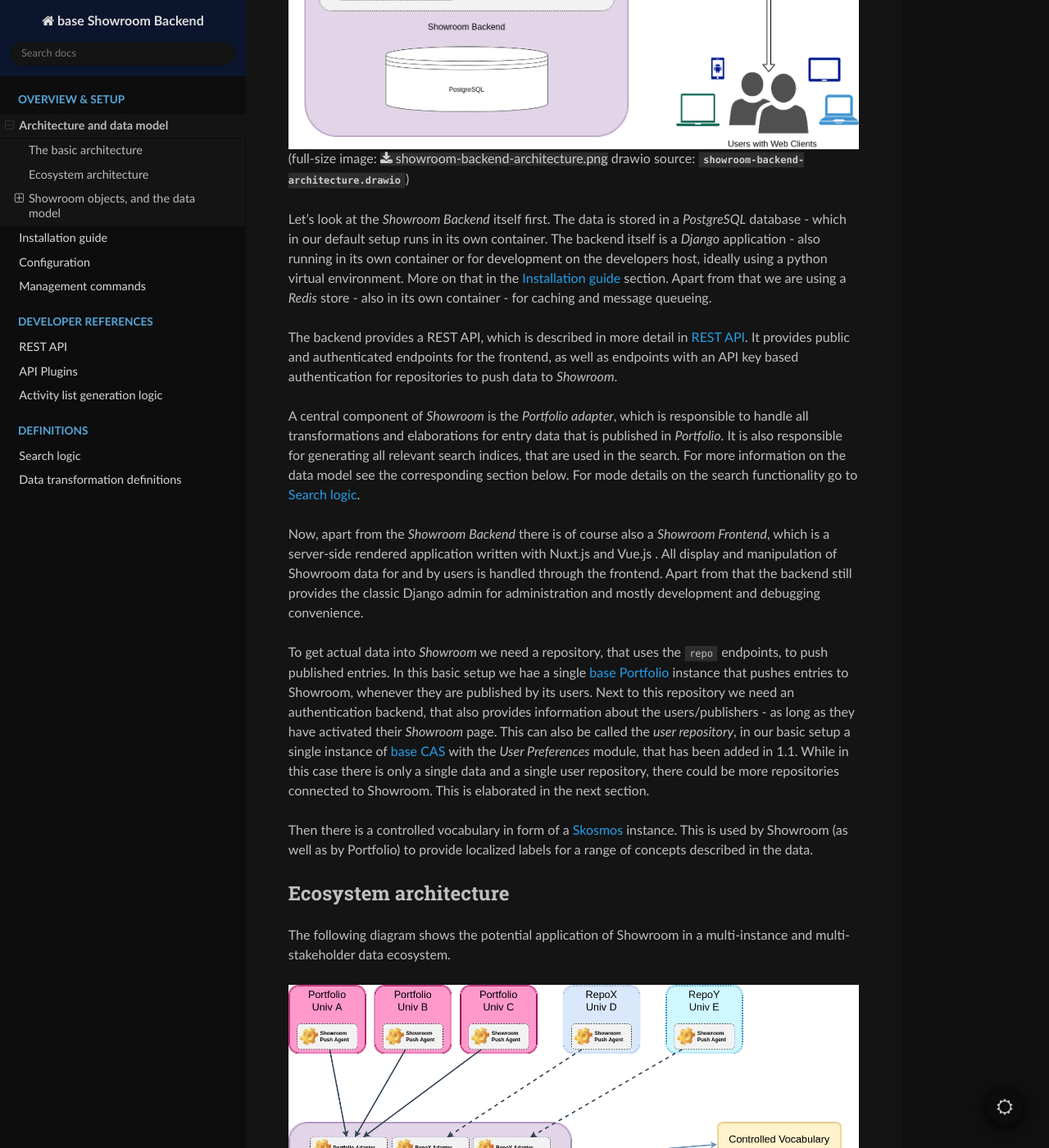
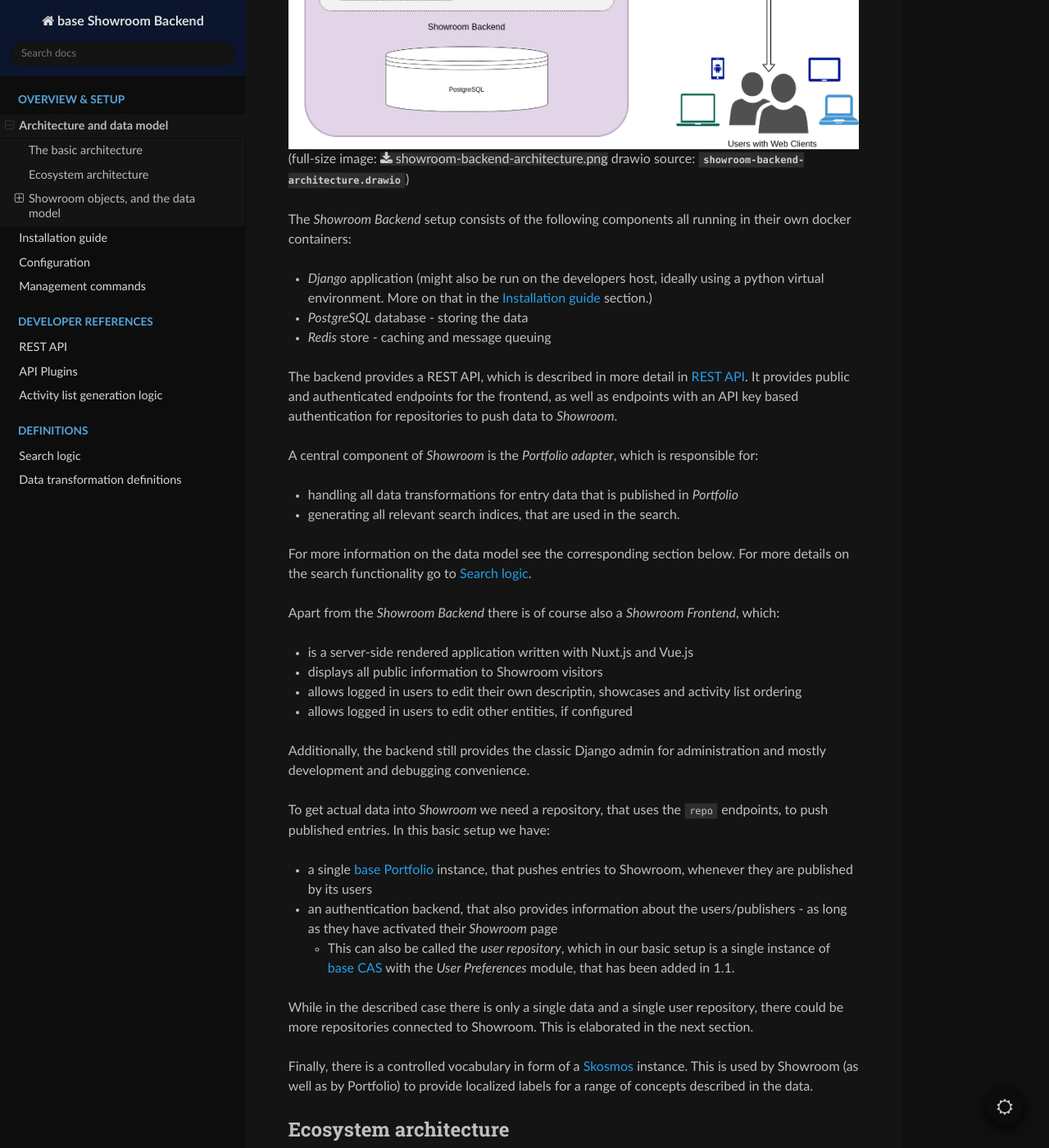
Before and after one commit to base-angewandte/showroom-backend, a Sphinx documentation site: the page built from docs/source/architecture.md, in a window 1280 px wide and 1400 px high, scrolled down 962 px. Shown: the whole window at 82% size. Built offline with Sphinx 7.4.7 and the Read the Docs theme 2.0.0, drawn with Linux system fonts in a browser that asks for light colours.

Commit message:
~ improve architecture section in docs

```diff
--- a/docs/source/architecture.md
+++ b/docs/source/architecture.md
@@ -27,43 +27,54 @@
 (full-size image: [](showroom-backend-architecture.png)
 drawio source: [](showroom-backend-architecture.drawio))
 
-Let's look at the _Showroom Backend_ itself first. The data is stored in a
-_PostgreSQL_ database - which in our default setup runs in its own container. The
-backend itself is a _Django_ application - also running in its own container or for
-development on the developers host, ideally using a python virtual environment. More
-on that in the [](./install.md) section. Apart from that we are using a
-_Redis_ store - also in its own container - for caching and message queueing.
+The _Showroom Backend_ setup consists of the following components all running in their
+own docker containers:
+
+* _Django_ application (might also be run on the developers host, ideally using a python
+  virtual environment. More on that in the [](./install.md) section.)
+* _PostgreSQL_ database - storing the data
+* _Redis_ store - caching and message queuing
 
 The backend provides a REST API, which is described in more detail in [](./rest_api.md).
 It provides public and authenticated endpoints for the frontend, as well as
 endpoints with an API key based authentication for repositories to push data to
 _Showroom_.
 
-A central component of _Showroom_ is the _Portfolio adapter_, which is responsible
-to handle all transformations and elaborations for entry data that is published in
-_Portfolio_. It is also responsible for generating all relevant search indices, that
-are used in the search. For more information on the data model see the corresponding
-section below. For mode details on the search functionality go to [](./search_logic.md).
+A central component of _Showroom_ is the _Portfolio adapter_, which is responsible for:
 
-Now, apart from the _Showroom Backend_ there is of course also a _Showroom Frontend_,
-which is a server-side rendered application written with Nuxt.js and Vue.js . All
-display and manipulation of Showroom data for and by users is handled through the
-frontend. Apart from that the backend still provides the classic Django admin for
-administration and mostly development and debugging convenience.
+* handling all data transformations for entry data that is published in _Portfolio_
+* generating all relevant search indices, that are used in the search.
+
+For more information on the data model see the corresponding section below. For more
+details on the search functionality go to [](./search_logic.md).
+
+Apart from the _Showroom Backend_ there is of course also a _Showroom Frontend_, which:
+
+* is a server-side rendered application written with Nuxt.js and Vue.js
+* displays all public information to Showroom visitors
+* allows logged in users to edit their own descriptin, showcases and activity list
+  ordering
+* allows logged in users to edit other entities, if configured
+
+Additionally, the backend still provides the classic Django admin for administration
+and mostly development and debugging convenience.
 
 To get actual data into _Showroom_ we need a repository, that uses the
-`repo` endpoints, to push published entries. In this basic setup we hae a single
-[base Portfolio](https://github.com/base-angewandte/portfolio-backend) instance
-that pushes entries to Showroom, whenever they are published
-by its users. Next to this repository we need an authentication backend, that
-also provides information about the users/publishers - as long as they have activated
-their _Showroom_ page. This can also be called the _user repository_, in our basic setup
-a single instance of [base CAS](https://github.com/base-angewandte/cas) with the
-_User Preferences_ module, that has been added in 1.1. While in this case there is only a single data and a single user repository, there
-could be more repositories connected to Showroom. This is elaborated in the next
+`repo` endpoints, to push published entries. In this basic setup we have:
+
+* a single [base Portfolio](https://github.com/base-angewandte/portfolio-backend)
+  instance, that pushes entries to Showroom, whenever they are published by its users
+* an authentication backend, that also provides information about the users/publishers -
+  as long as they have activated their _Showroom_ page
+  * This can also be called the _user repository_, which in our basic setup is a single
+    instance of [base CAS](https://github.com/base-angewandte/cas) with the
+    _User Preferences_ module, that has been added in 1.1.
+
+While in the described case there is only a single data and a single user repository,
+there could be more repositories connected to Showroom. This is elaborated in the next
 section.
 
-Then there is a controlled vocabulary in form of a [Skosmos](http://www.skosmos.org/)
+Finally, there is a controlled vocabulary in form of a [Skosmos](http://www.skosmos.org/)
 instance. This is used by Showroom (as well as by Portfolio) to provide localized labels
 for a range of concepts described in the data.
 
```
